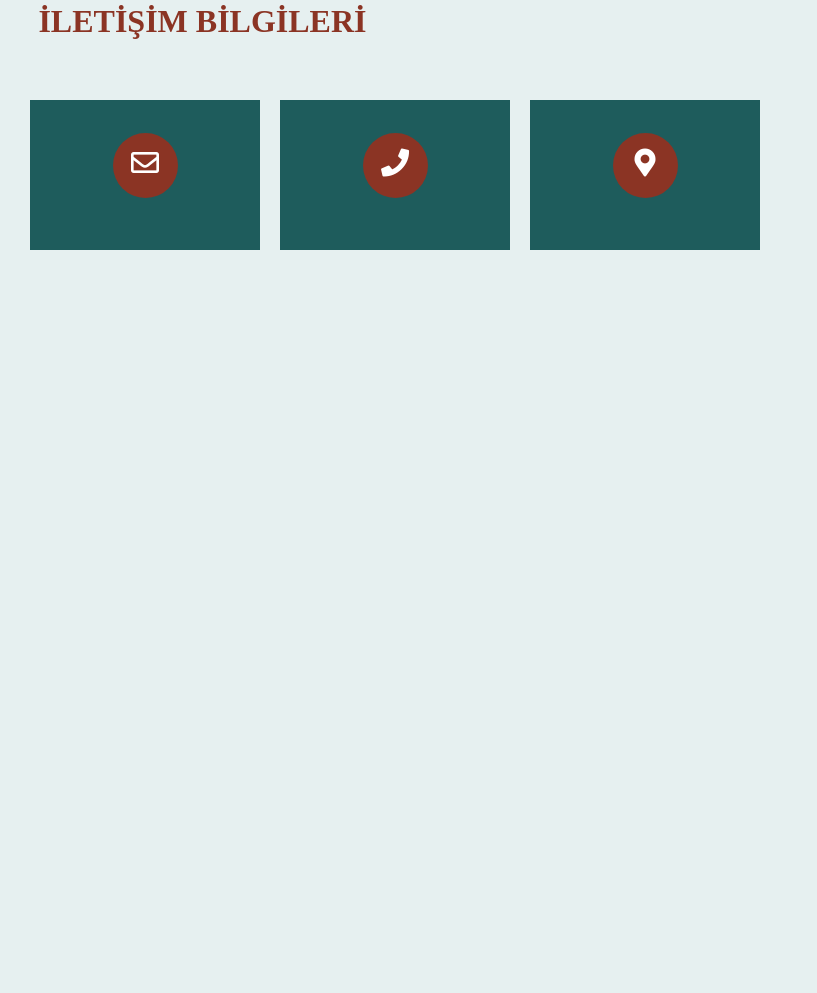
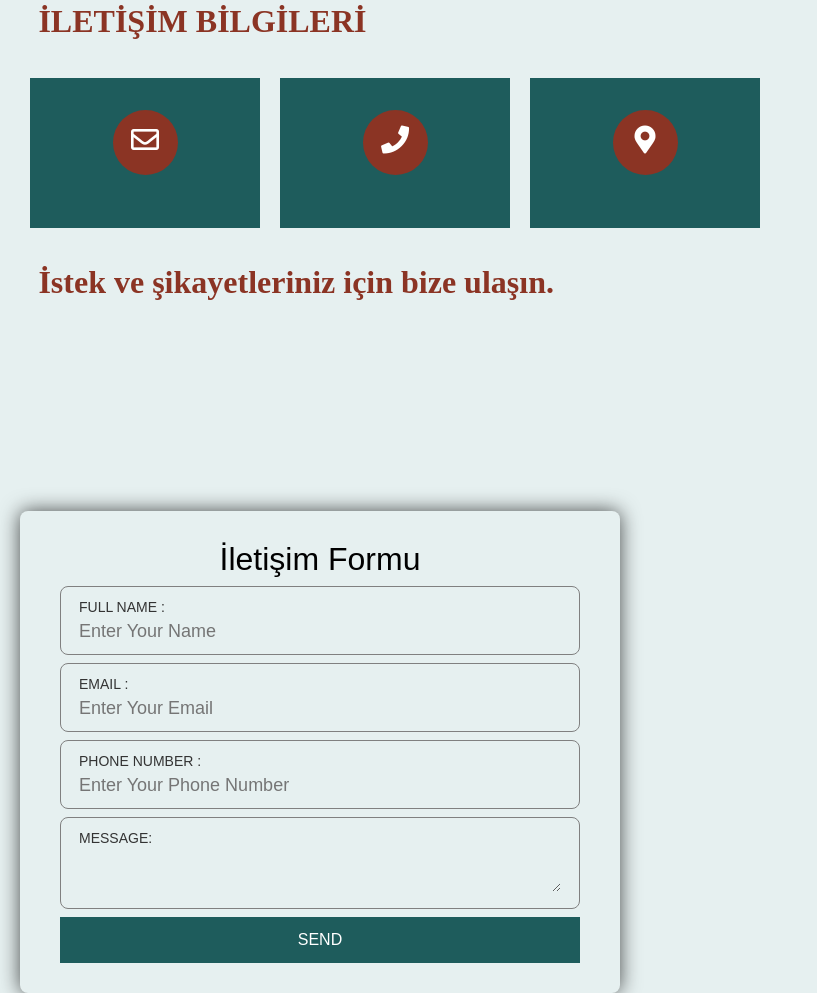
Before and after one commit to SauWebProgramming/web-page-zumrakucuk, a plain HTML site: page contact.html in a window 1280 px wide. Shown: the part 112-1105 px from the top of the page, without its empty margins (0-817 px from the left). Before the commit the page ends 800 px from the top, so only its background shows below. Drawn offline with Linux system fonts and the light colour scheme.

Commit message:
İletişim
İletişim sayfasına iletişim formu ekledim.

```diff
--- a/contact.html
+++ b/contact.html
@@ -49,5 +49,31 @@
             </div>
         </div>
 
+    </br></br>
+
+        <div class="h12">
+        <h1>İstek ve şikayetleriniz için bize ulaşın.</h1>
+        </div>
+
+        <div class="contact-form">
+            <h1>İletişim Formu</h1>
+            <div class="txtb">
+                <label>Full Name :</label>
+                <input type="text" name="" value="" placeholder="Enter Your Name">
+        </div>
+        <div class="txtb">
+            <label>Email :</label>
+            <input type="text" name="" value="" placeholder="Enter Your Email">
+        </div>
+        <div class="txtb">
+            <label>Phone Number :</label>
+            <input type="text" name="" value="" placeholder="Enter Your Phone Number">
+        </div>
+        <div class="txtb">
+            <label>Message:</label>
+            <textarea></textarea>
+        </div>
+        <a class="btn">Send</a>
+        </div>
     </body>
     </html>
--- a/style.css
+++ b/style.css
@@ -25,7 +25,7 @@
         align-items: center;
         color:#fff;
         cursor: pointer;
-        margin-top: 8%;
+        margin-top:5%;
 
 
     }
@@ -264,3 +264,71 @@
         margin-left:3%;
         color: rgb(139, 52, 36);
      }
+
+     .h12{
+         top:30%;
+         margin-left:3%;
+         color:rgb(139, 52, 36);
+     }
+
+     .contact-form{
+         width: 85%;
+         max-width: 600px;
+         background: #e6f0f0;
+         position: absolute;
+         top:108%;
+         left: 25%;
+         transform: translate(-50%, -50%);
+         padding: 30px 40px;
+         box-sizing: border-box;
+         border-radius: 8px;
+         text-align: center;
+         box-shadow: 0 0 20px #000000b3;
+         font-family: "Montserrat", sans-serif;
+
+     }
+
+     .contact-form h1{
+         margin-top:0;
+         font-weight: 200;
+     }
+
+     .txtb{
+         border:1px solid gray;
+         margin: 8px 0;
+         padding:12px 18px;
+         border-radius: 8px;
+
+     }
+
+     .txtb label{
+         display: block;
+         text-align: left;
+         color: #333;
+         text-transform: uppercase;
+         font-size: 14px;
+
+     }
+
+     .txtb input, .txtb textarea{
+         width: 100%;
+         border:none;
+         background: none;
+         outline:none;
+         font-size: 18px;
+         margin-top: 6px;
+
+     }
+
+     .btn{
+         display: block;
+         background:#1e5c5c;
+         padding: 14px 0;
+         color:white;
+         text-transform: uppercase;
+         cursor: pointer;
+         margin-top:8px;
+         width:100%;
+
+
+     }
```
Also changed, not shown: iletisim.png (added).
